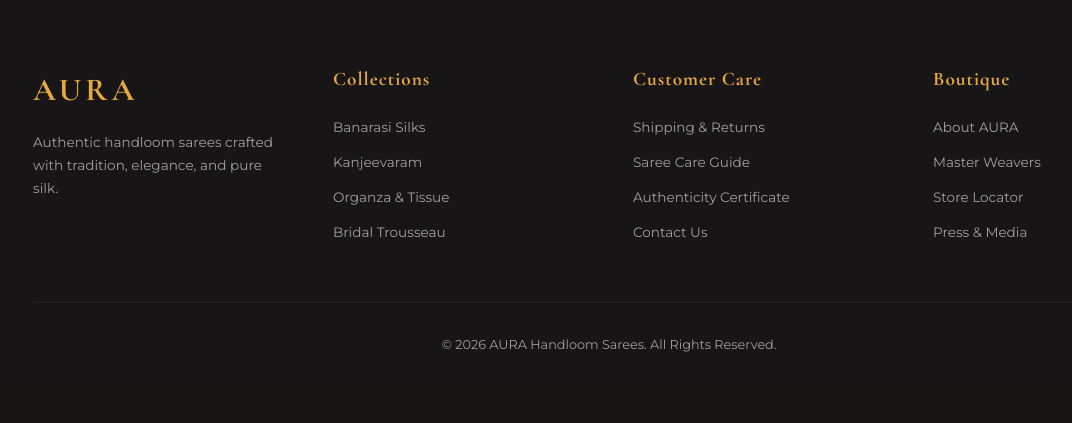
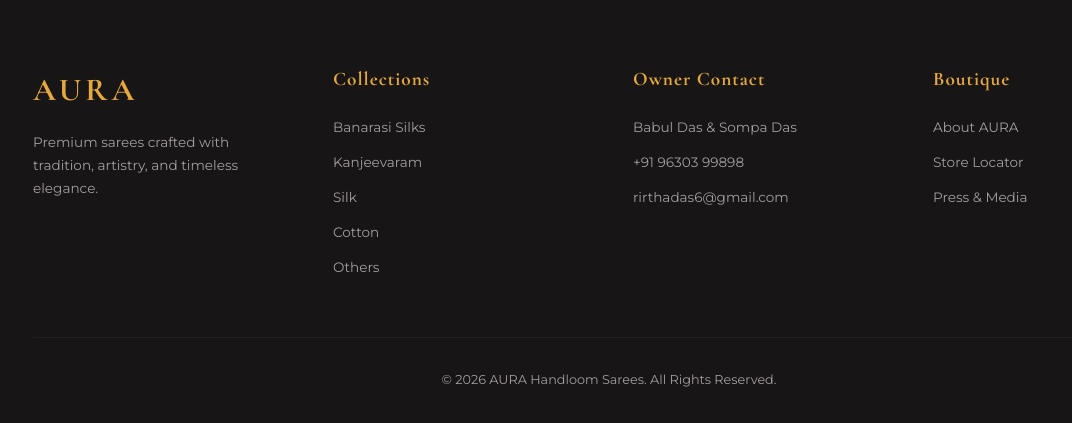
Before and after one commit to SouravDasz/bablu-s-saree, a FastAPI app: page / in a window 1280 px wide. Shown: the part 2890-3313 px from the top of the page, without its empty margins (31-1103 px from the left). Before the commit the page ends 3242 px from the top, so only its background shows below. Run offline with FastAPI, Linux system fonts and the light colour scheme.

Commit message:
landing page complete

```diff
--- a/app/main.py
+++ b/app/main.py
@@ -25,3 +25,9 @@ app.mount(
     StaticFiles(directory="uploads"),
     name="files"
 )
+
+app.mount(
+    "/static",
+    StaticFiles(directory="app/static"),
+    name="static"
+)
--- a/app/templates/home.html
+++ b/app/templates/home.html
@@ -1,5 +1,6 @@
 <!DOCTYPE html>
 <html lang="en">
+
 <head>
     <meta charset="UTF-8">
     <meta name="viewport" content="width=device-width, initial-scale=1.0">
@@ -8,11 +9,15 @@
     <!-- Google Fonts -->
     <link rel="preconnect" href="https://fonts.googleapis.com">
     <link rel="preconnect" href="https://fonts.gstatic.com" crossorigin>
-    <link href="https://fonts.googleapis.com/css2?family=Cormorant+Garamond:wght@400;500;600;700&family=Montserrat:wght@300;400;500;600&display=swap" rel="stylesheet">
+    <link
+        href="https://fonts.googleapis.com/css2?family=Cormorant+Garamond:wght@400;500;600;700&family=Montserrat:wght@300;400;500;600&display=swap"
+        rel="stylesheet">
 
     <style>
         /* --- CSS RESET & VARIABLES --- */
-        *, *::before, *::after {
+        *,
+        *::before,
+        *::after {
             box-sizing: border-box;
             margin: 0;
             padding: 0;
@@ -187,7 +192,7 @@
         .hero {
             height: 100vh;
             background: linear-gradient(180deg, rgba(15, 13, 14, 0.4) 0%, rgba(15, 13, 14, 0.85) 100%),
-                        url('https://images.unsplash.com/photo-1610030469983-98e550d6193c?q=80&w=1920&auto=format&fit=crop') center/cover no-repeat;
+                url('/static/images/kajevaram.avif') center/cover no-repeat;
             display: flex;
             align-items: center;
             position: relative;
@@ -359,7 +364,7 @@
         .banner {
             padding: 6rem 0;
             background: linear-gradient(rgba(15, 13, 14, 0.85), rgba(15, 13, 14, 0.85)),
-                        url('https://images.unsplash.com/photo-1617627143750-d86bc21e42bb?q=80&w=1920&auto=format&fit=crop') fixed center/cover;
+                url('/static/images/kajevaram.avif') fixed center/cover;
             text-align: center;
             border-top: 1px solid var(--border-color);
             border-bottom: 1px solid var(--border-color);
@@ -464,6 +469,7 @@
         }
     </style>
 </head>
+
 <body>
 
     <!-- HEADER / NAVIGATION -->
@@ -471,16 +477,9 @@
         <div class="container nav-container">
             <a href="#" class="logo">AURA</a>
             <ul class="nav-links">
-                <li><a href="#collections">Collections</a></li>
-                <li><a href="#featured">Featured</a></li>
-                <li><a href="#heritage">Heritage</a></li>
-                <li><a href="#contact">Contact</a></li>
+                <li><a href="/collections">Collections</a></li>
+                <li><a href="/contact">Contact</a></li>
             </ul>
-            <div class="nav-icons">
-                <a href="#">Search</a>
-                <a href="#">Account</a>
-                <a href="#">Bag (0)</a>
-            </div>
         </div>
     </header>
 
@@ -488,12 +487,12 @@
     <section class="hero">
         <div class="container">
             <div class="hero-content">
-                <p class="hero-subtitle">The Royal Silk Collection</p>
-                <h1 class="hero-title">Timeless Elegance Woven in Silk</h1>
-                <p class="hero-description">Explore our handpicked curation of authentic Kanjeevaram, Banarasi, and Organza sarees crafted by master artisans across India.</p>
+                <p class="hero-subtitle">The AURA Saree Collection</p>
+                <h1 class="hero-title">Timeless Sarees, Curated for You</h1>
+                <p class="hero-description">Discover a refined collection of Kanjeevaram, Banarasi, organza, and
+                    handloom sarees, chosen for their craft, beauty, and effortless elegance.</p>
                 <div class="hero-buttons">
-                    <a href="#featured" class="btn-primary">Shop Collection</a>
-                    <a href="#heritage" class="btn-outline">Our Heritage</a>
+                    <a href="/collections" class="btn-primary">Shop Collection</a>
                 </div>
             </div>
         </div>
@@ -508,21 +507,22 @@
             </div>
             <div class="category-grid">
                 <div class="category-card">
-                    <img src="https://images.unsplash.com/photo-1610030469983-98e550d6193c?q=80&w=800&auto=format&fit=crop" alt="Banarasi Silk Saree">
-                    <div class="category-overlay">
-                        <h3 class="category-title">Banarasi Silks</h3>
-                        <span class="category-count">24 Designs</span>
-                    </div>
-                </div>
-                <div class="category-card">
-                    <img src="https://images.unsplash.com/photo-1617627143750-d86bc21e42bb?q=80&w=800&auto=format&fit=crop" alt="Kanjeevaram Saree">
+                    <img src="/static/images/download (8).jfif" alt="Kanjeevaram Saree">
                     <div class="category-overlay">
                         <h3 class="category-title">Kanjeevaram</h3>
                         <span class="category-count">18 Designs</span>
                     </div>
                 </div>
                 <div class="category-card">
-                    <img src="https://images.unsplash.com/photo-1583391733956-3750e0ff4e8b?q=80&w=800&auto=format&fit=crop" alt="Organza Saree">
+                    <img src="/static/images/download (3).jfif" alt="Banarasi Silk Saree">
+                    <div class="category-overlay">
+                        <h3 class="category-title">Banarasi Silks</h3>
+                        <span class="category-count">24 Designs</span>
+                    </div>
+                </div>
+
+                <div class="category-card">
+                    <img src="/static/images/download (6).jfif" alt="Organza Saree">
                     <div class="category-overlay">
                         <h3 class="category-title">Sheer Organza</h3>
                         <span class="category-count">15 Designs</span>
@@ -544,47 +544,49 @@
                 <div class="product-card">
                     <div class="product-image">
                         <span class="badge">Bestseller</span>
-                        <img src="https://images.unsplash.com/photo-1610030469983-98e550d6193c?q=80&w=600&auto=format&fit=crop" alt="Crimson Royal Banarasi">
+                        <img src="/static/images/bangali.jpg" alt="Crimson Royal Banarasi">
                     </div>
                     <div class="product-info">
                         <p class="product-tag">Pure Silk</p>
-                        <h3 class="product-name">Crimson Royal Banarasi</h3>
-                        <p class="product-price">₹18,500</p>
+                        <h3 class="product-name">Royal Banarasi</h3>
+                        <p class="product-price">₹2,500</p>
                     </div>
                 </div>
                 <!-- Product 2 -->
                 <div class="product-card">
                     <div class="product-image">
                         <span class="badge">New</span>
-                        <img src="https://images.unsplash.com/photo-1617627143750-d86bc21e42bb?q=80&w=600&auto=format&fit=crop" alt="Golden Weaver Kanjeevaram">
+                        <img src="/static/images/yollow.jpg" alt="Golden Weaver Kanjeevaram">
                     </div>
                     <div class="product-info">
-                        <p class="product-tag">Zari Handloom</p>
+                        <p class="product-tag">
+                            Kanjeevaram
+                        </p>
                         <h3 class="product-name">Golden Weaver Kanjeevaram</h3>
-                        <p class="product-price">₹24,000</p>
+                        <p class="product-price">₹4,000</p>
                     </div>
                 </div>
                 <!-- Product 3 -->
                 <div class="product-card">
                     <div class="product-image">
-                        <img src="https://images.unsplash.com/photo-1583391733956-3750e0ff4e8b?q=80&w=600&auto=format&fit=crop" alt="Emerald Floral Organza">
+                        <img src="/static/images/sweet pink.jpg" alt="Emerald Floral Organza">
                     </div>
                     <div class="product-info">
                         <p class="product-tag">Lightweight</p>
                         <h3 class="product-name">Emerald Floral Organza</h3>
-                        <p class="product-price">₹12,200</p>
+                        <p class="product-price">₹1,200</p>
                     </div>
                 </div>
                 <!-- Product 4 -->
                 <div class="product-card">
                     <div class="product-image">
                         <span class="badge">Exclusive</span>
-                        <img src="https://images.unsplash.com/photo-1610030469983-98e550d6193c?q=80&w=600&auto=format&fit=crop" alt="Midnight Blue Chanderi">
+                        <img src="/static/images/warm.jfif" alt="Solid Monochromatic Saree">
                     </div>
                     <div class="product-info">
-                        <p class="product-tag">Heritage Weave</p>
-                        <h3 class="product-name">Midnight Blue Chanderi</h3>
-                        <p class="product-price">₹15,800</p>
+                        <p class="product-tag">Mulmul Cotton</p>
+                        <h3 class="product-name">Solid Monochromatic Saree</h3>
+                        <p class="product-price">₹1,800</p>
                     </div>
                 </div>
             </div>
@@ -596,8 +598,10 @@
         <div class="container">
             <div class="banner-content">
                 <h2>Preserving Indian Artistry</h2>
-                <p>Every saree at AURA is a labor of love, woven over weeks by traditional master weavers across Varanasi, Kanchipuram, and Bengal. We bridge centuries-old craftsmanship with modern aesthetic refinement.</p>
-                <a href="#" class="btn-primary">Learn Our Story</a>
+                <p>Every saree at AURA is a labor of love, woven over weeks by traditional master weavers across
+                    Varanasi, Kanchipuram, and Bengal. We bridge centuries-old craftsmanship with modern aesthetic
+                    refinement.</p>
+                <a href="/our_story" class="btn-primary">Learn Our Story</a>
             </div>
         </div>
     </section>
@@ -608,33 +612,32 @@
             <div class="footer-grid">
                 <div class="footer-brand">
                     <a href="#" class="logo">AURA</a>
-                    <p>Authentic handloom sarees crafted with tradition, elegance, and pure silk.</p>
+                    <p>Premium sarees crafted with tradition, artistry, and timeless elegance.</p>
                 </div>
                 <div class="footer-column">
                     <h4>Collections</h4>
                     <ul>
                         <li><a href="#">Banarasi Silks</a></li>
                         <li><a href="#">Kanjeevaram</a></li>
-                        <li><a href="#">Organza & Tissue</a></li>
-                        <li><a href="#">Bridal Trousseau</a></li>
+                        <li><a href="#">Silk</a></li>
+                        <li><a href="#">Cotton</a></li>
+                        <li><a href="#">Others</a></li>
                     </ul>
                 </div>
                 <div class="footer-column">
-                    <h4>Customer Care</h4>
+                    <h4>Owner Contact</h4>
                     <ul>
-                        <li><a href="#">Shipping & Returns</a></li>
-                        <li><a href="#">Saree Care Guide</a></li>
-                        <li><a href="#">Authenticity Certificate</a></li>
-                        <li><a href="#">Contact Us</a></li>
+                        <li><a href="#">Babul Das &amp; Sompa Das</a></li>
+                        <li><a href="tel:+919630399898">+91 96303 99898</a></li>
+                        <li><a href="mailto:rirthadas6@gmail.com">rirthadas6@gmail.com</a></li>
                     </ul>
                 </div>
                 <div class="footer-column">
                     <h4>Boutique</h4>
                     <ul>
-                        <li><a href="#">About AURA</a></li>
-                        <li><a href="#">Master Weavers</a></li>
+                        <li><a href="/about_us">About AURA</a></li>
                         <li><a href="#">Store Locator</a></li>
-                        <li><a href="#">Press & Media</a></li>
+                        <li><a href="/our_story">Press & Media</a></li>
                     </ul>
                 </div>
             </div>
@@ -645,4 +648,5 @@
     </footer>
 
 </body>
+
 </html>
```
Also changed, not shown: app/static/images/Indian Royal Woman🥰 — Cultural Elegance & Timeless Beauty🤗.jfif (added), app/static/images/bangali.jpg (added), app/static/images/black.jpg (added), app/static/images/download (3).jfif (added), app/static/images/download (6).jfif (added), app/static/images/download (7).jfif (added), app/static/images/download (8).jfif (added), app/static/images/image.png (added), app/static/images/kajevaram.avif (added), app/static/images/light yollow.png (added), app/static/images/red.jpg (added), app/static/images/sheer.avif (added), app/static/images/sweet pink.jpg (added), app/static/images/warm.jfif (added), 1 more files.
